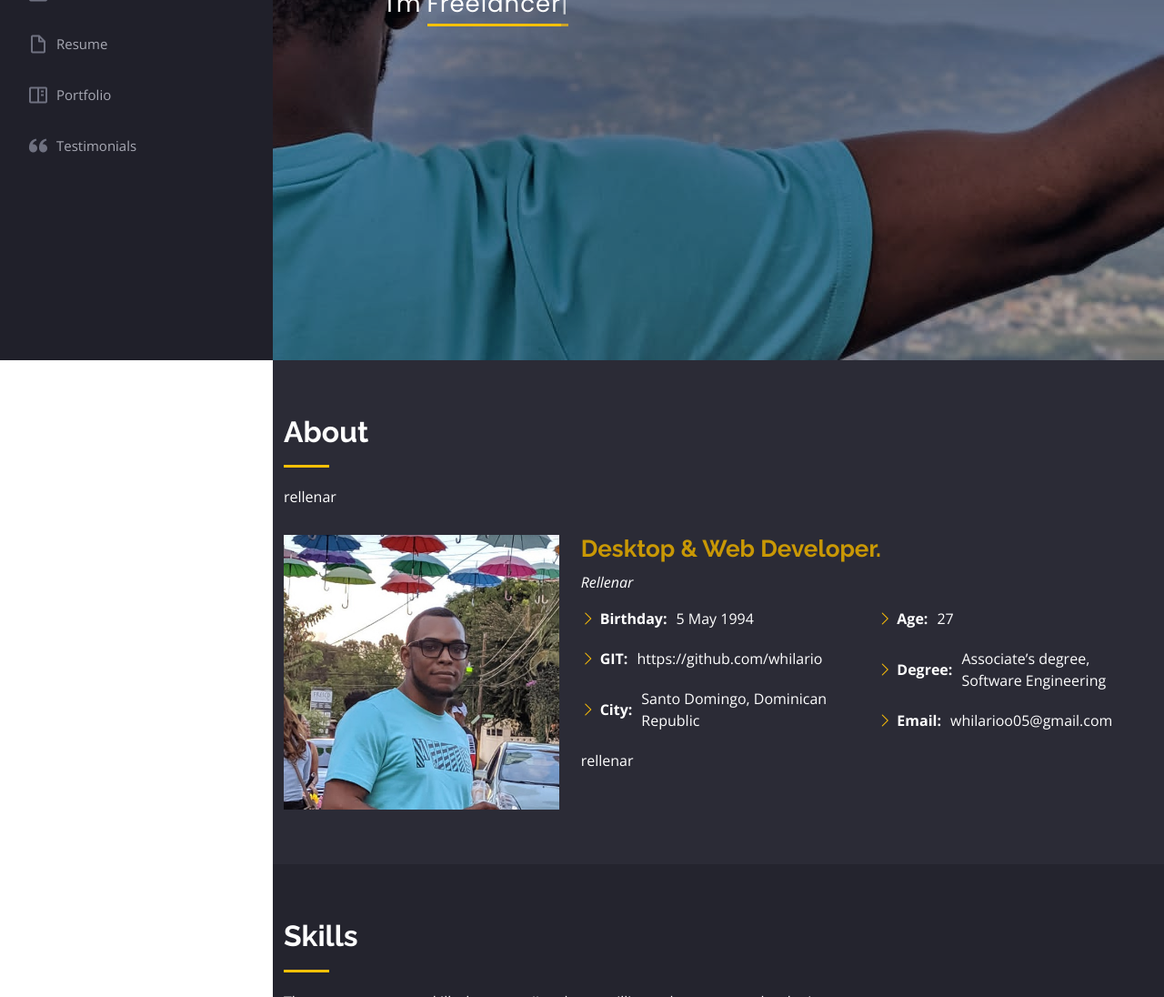
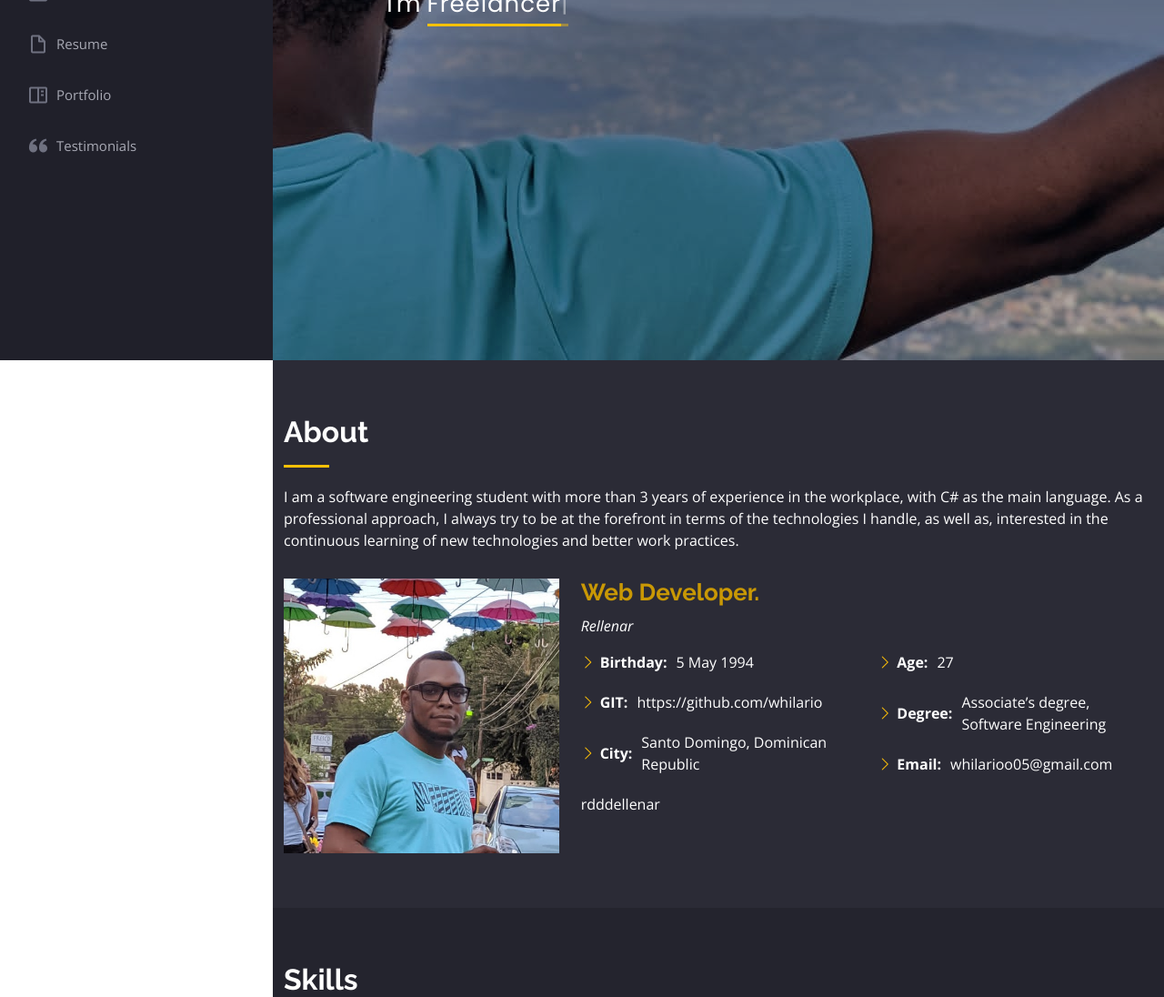
Before and after one commit to whilario/Portafolio, a plain HTML site: page index.html in a window 1280 px wide. Shown: the part 404-1500 px from the top of the page at 91% size. Drawn offline with nearby package versions, Linux system fonts and the light colour scheme.

Commit message:
se agrego la descripcion de about

```diff
--- a/index.html
+++ b/index.html
@@ -71,7 +71,7 @@
   <section id="hero" class="d-flex flex-column justify-content-center align-items-center">
     <div class="hero-container" data-aos="fade-in">
       <h1>Wilson Hilario</h1>
-      <p>I'm <span class="typed" data-typed-items="Developer, Freelancer"></span></p>
+      <p>I'm <span class="typed" data-typed-items="web Developer, Freelancer"></span></p>
     </div>
   </section><!-- End Hero -->
 
@@ -83,7 +83,7 @@
 
         <div class="section-title">
           <h2>About</h2>
-          <p>rellenar</p>
+          <p>I am a software engineering student with more than 3 years of experience in the workplace, with C# as the main language. As a professional approach, I always try to be at the forefront in terms of the technologies I handle, as well as, interested in the continuous learning of new technologies and better work practices.</p>
         </div>
 
         <div class="row">
@@ -92,7 +92,7 @@
           </div>
 
           <div class="col-lg-8 pt-4 pt-lg-0 content" data-aos="fade-left">
-            <h3> Desktop &amp; Web Developer.</h3>
+            <h3> Web Developer.</h3>
             <p class="fst-italic">
               Rellenar
             </p>
@@ -113,11 +113,10 @@
               </div>
             </div>
             <p>
-              rellenar
+              rdddellenar
             </p>
 
             <!-- languaje circle -->
-
 
 
 
```
